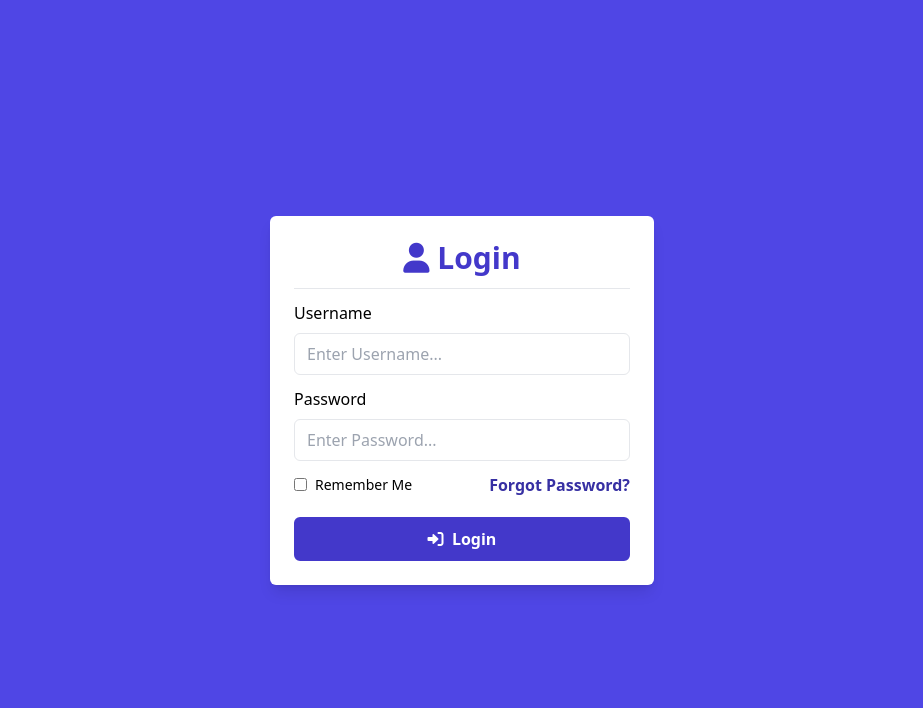
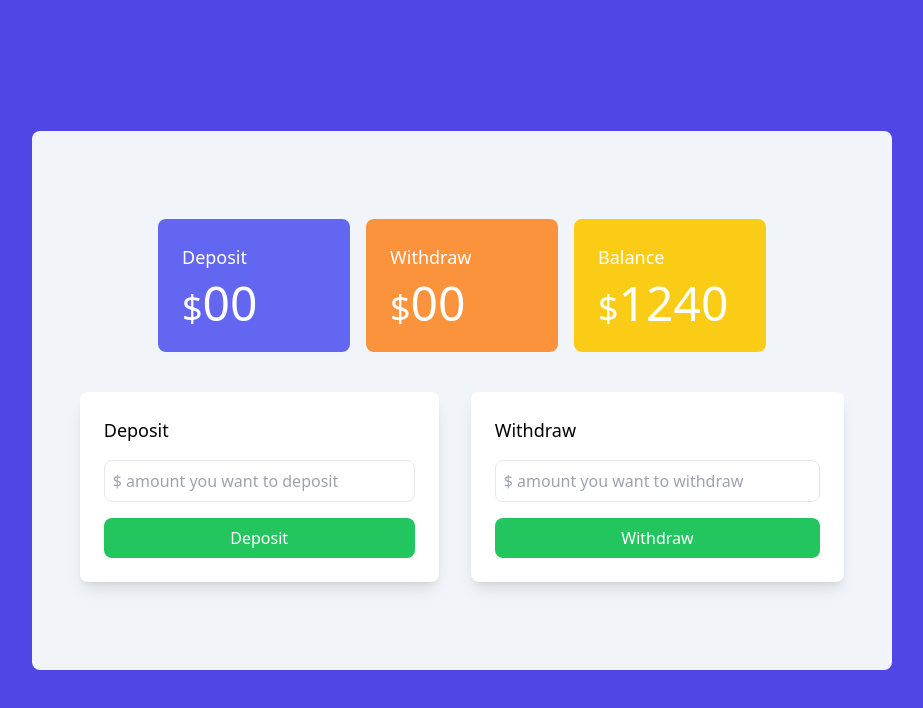
Before and after one commit to miraz-rio/Paioner-Bank, a plain HTML site: page index.html in a window 1280 px wide. Shown: the whole page, without its empty margins (178-1101 px from the left). Drawn offline with Linux system fonts and the light colour scheme.

Commit message:
Transition Area design

```diff
--- a/index.html
+++ b/index.html
@@ -5,15 +5,20 @@
     <meta http-equiv="X-UA-Compatible" content="IE=edge" />
     <meta name="viewport" content="width=device-width, initial-scale=1.0" />
     <title>Paioner Bank</title>
-    <link rel="stylesheet" href="src/output.css" />
+    <link rel="stylesheet" href="src/style.css" />
     <link
       rel="stylesheet"
       href="https://cdnjs.cloudflare.com/ajax/libs/font-awesome/6.0.0-beta3/css/all.min.css"
     />
   </head>
   <body>
+    <!-- Parent Flex Container for Both Areas -->
     <div class="flex items-center justify-center h-screen bg-indigo-600">
-      <div class="p-6 bg-white rounded-md shadow-lg w-96">
+      <!-- Login Area -->
+      <div
+        id="login-Area"
+        class="hidden p-6 bg-white rounded-md shadow-lg w-96"
+      >
         <h1 class="block text-3xl font-semibold text-center text-indigo-700">
           <i class="fa-solid fa-user"></i> Login
         </h1>
@@ -53,6 +58,7 @@
         </div>
         <div class="mt-5">
           <button
+            id="login"
             type="submit"
             class="w-full py-2 font-semibold text-white transition-colors duration-200 bg-indigo-700 border-2 border-indigo-700 rounded-md hover:bg-transparent hover:text-indigo-700"
           >
@@ -60,6 +66,71 @@
           </button>
         </div>
       </div>
+
+<!-- Transition Area (Initially Hidden) -->
+    <div class="block p-12 rounded-lg bg-slate-100">
+      <div class="flex justify-center my-10 space-x-4">
+        <!-- Deposit Card -->
+        <div class="w-48 p-6 text-white bg-indigo-500 rounded-lg">
+          <h3 class="text-lg font-weight: 500 ">Deposit</h3>
+          <p class="mt-2 text-4xl">$<span class="text-5xl">00</span></p>
+        </div>
+
+        <!-- Withdraw Card -->
+        <div class="w-48 p-6 text-white bg-orange-400 rounded-lg">
+          <h3 class="text-lg">Withdraw</h3>
+          <p class="mt-2 text-4xl">$<span class="text-5xl">00</span></p>
+        </div>
+
+        <!-- Balance Card -->
+        <div class="w-48 p-6 text-white bg-yellow-400 rounded-lg">
+          <h3 class="text-lg">Balance</h3>
+          <p class="mt-2 text-4xl">$<span class="text-5xl">1240</span></p>
+        </div>
+      </div>
+
+
+    <!-- Form Section -->
+    <div class="justify-center my-10 ">
+      <div class="flex justify-center space-x-8">
+        <!-- Deposit Form -->
+        <div class="p-6 bg-white rounded-lg shadow-lg">
+          <h3 class="mb-4 text-lg">Deposit</h3>
+          <input
+            class="w-full p-2 mb-4 border rounded-lg"
+            type="text"
+            placeholder="$ amount you want to deposit"
+          />
+          <button class="w-full py-2 text-white bg-green-500 rounded-lg">
+            Deposit
+          </button>
+        </div>
+
+        <!-- Withdraw Form -->
+        <div class="p-6 bg-white rounded-lg shadow-lg">
+          <h3 class="mb-4 text-lg">Withdraw</h3>
+          <input
+            class="w-full p-2 mb-4 border rounded-lg"
+            type="text"
+            placeholder="$ amount you want to withdraw"
+          />
+          <button class="w-full py-2 text-white bg-green-500 rounded-lg">
+            Withdraw
+          </button>
+        </div>
     </div>
+    </div>
+    </div>
+
+    <script>
+      const loginBtn = document.getElementById("login");
+      loginBtn.addEventListener("click", function () {
+        const loginArea = document.getElementById("login-Area");
+        loginArea.classList.add("hidden"); // Hide login area
+
+        const trArea = document.getElementById("transition-area");
+        trArea.classList.remove("hidden"); // Show transition area
+      });
+    </script>
   </body>
 </html>
--- a/tailwind.config.js
+++ b/tailwind.config.js
@@ -1,2 +1,10 @@
 /** @type {import('tailwindcss').Config} */
-module.exports =  { content: ['./src/**/*.{html,js,jsx,ts,tsx}', './index.html', './public/index.html'], theme: { extend: {} }, plugins: [] }
+module.exports = {
+  content: [
+    "./src/**/*.{html,js,jsx,ts,tsx}",
+    "./index.html",
+    "./public/index.html",
+  ],
+  theme: { extend: {} },
+  plugins: [],
+};
```
Also changed, not shown: src/style.css.
